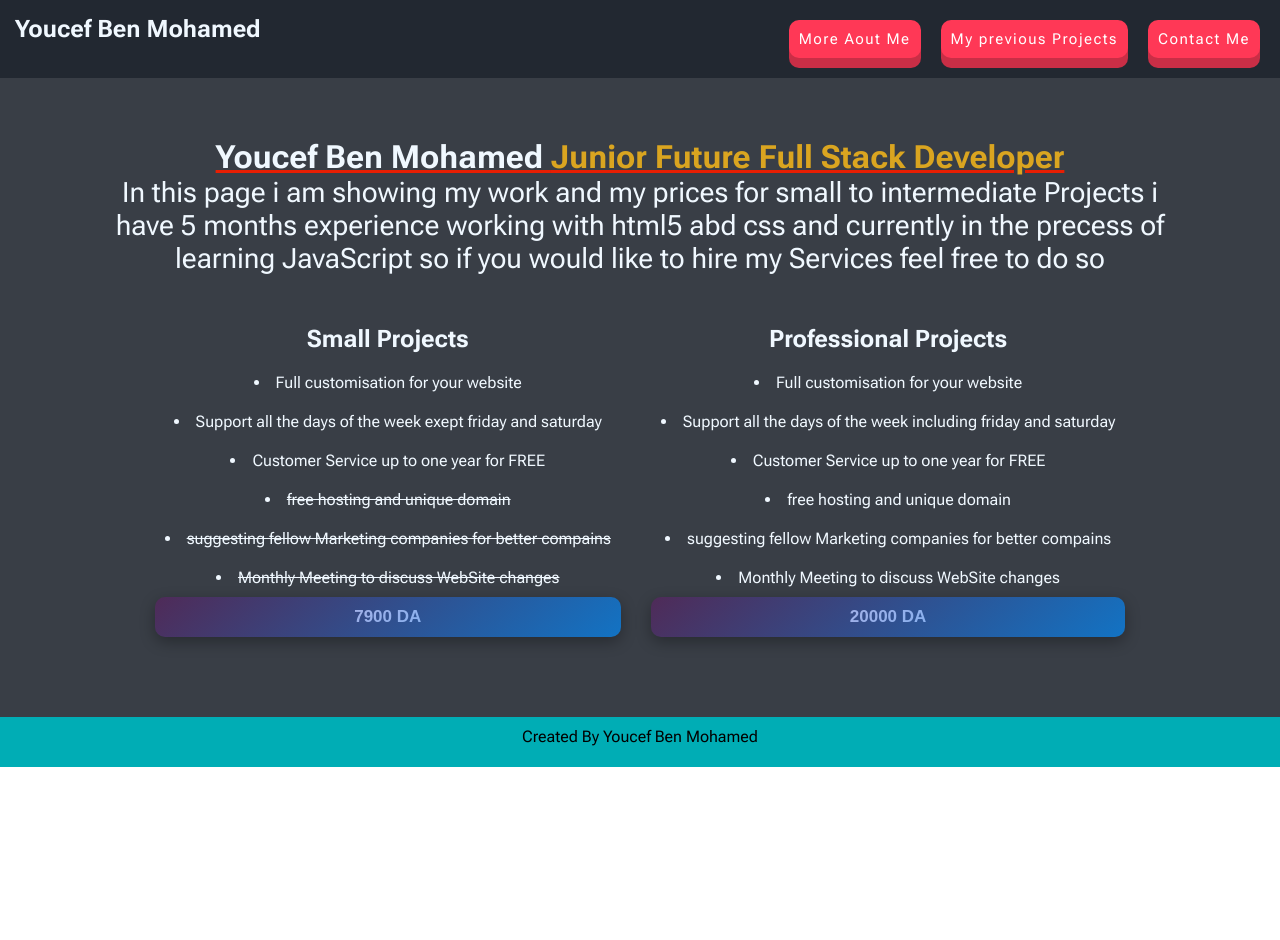
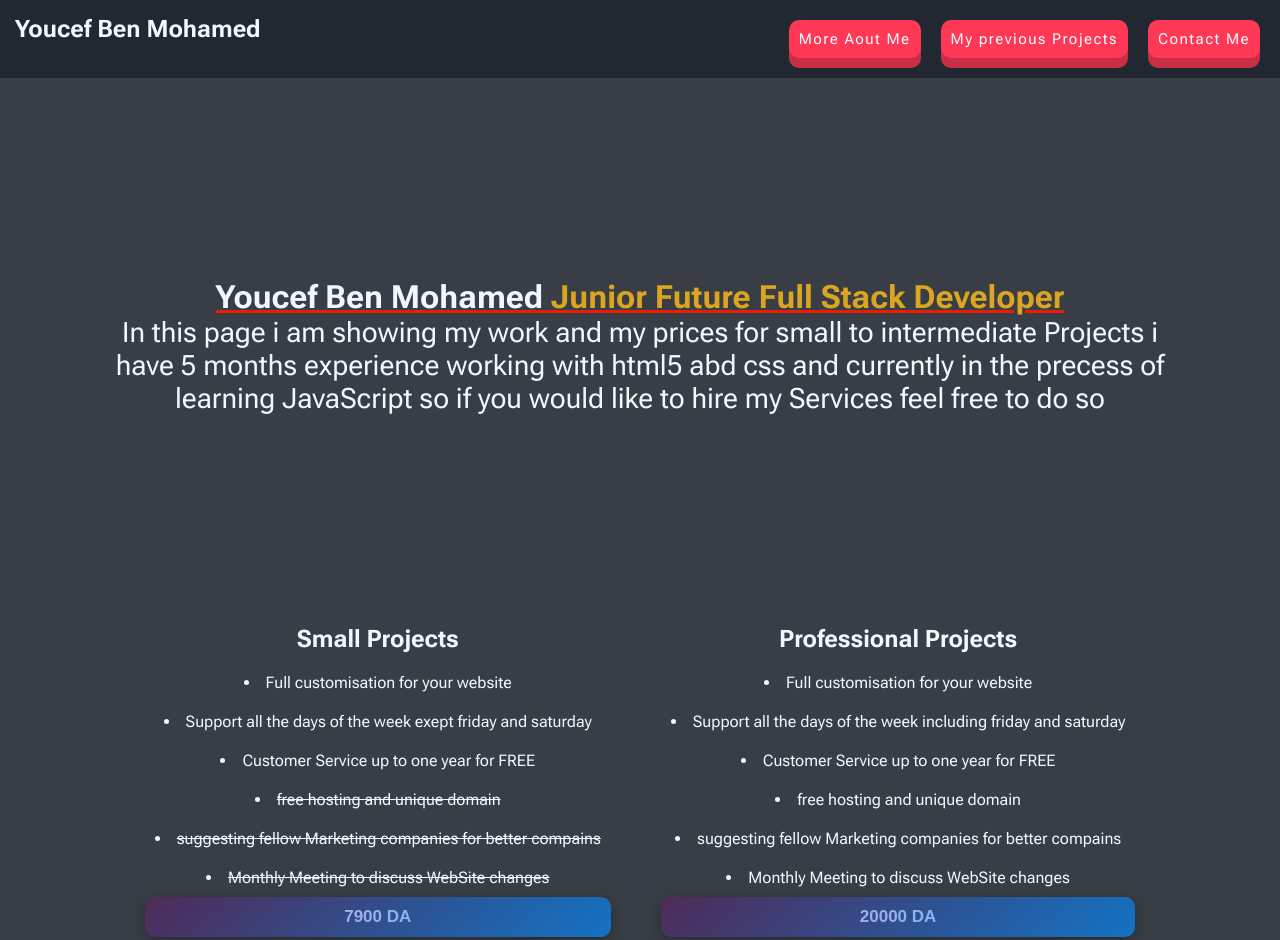
Before and after one commit to fecu0y/portfolio, a plain HTML site: page index.html in a window 1280 px wide. Shown: the top 940 px of the page. Before the commit the page ends 800 px from the top, so only its background shows below. Drawn offline with Linux system fonts and the light colour scheme.

Commit message:
style.css

```diff
--- a/style.css
+++ b/style.css
@@ -53,25 +53,23 @@ nav li{
   }
 .color{
     background-color: #393E46;
-    height: 100%;
 }
 .container{
     color: aliceblue;
-    height: 100%;
     gap: 20px;
     justify-content: center;
-    align-items: center;
+    align-items: flex-start;
 }
 .mainText{
-
+    height: 100%;
     width: 85%;
     margin-left: auto;
     margin-right: auto;
-    padding-top: 60px;
-    margin-bottom: 40px;
+    padding-top: 200px;
+    margin-bottom: 200px;
     text-align: center;
     justify-content: center;
-    align-items: center;
+    align-items: flex-start;
     align-content: center;
 }
 .mainText > h1 {
@@ -87,10 +85,13 @@ span{
     font-weight: 100px;
 }
 .pricing {
+
+    margin: top 20px;
+    margin-bottom: 100px;
     display: flex;
     margin: 0 10%;
     justify-content: center;
-    gap: 30px;
+    gap: 50px;
 }
 .box1{
     display: flex;
```
